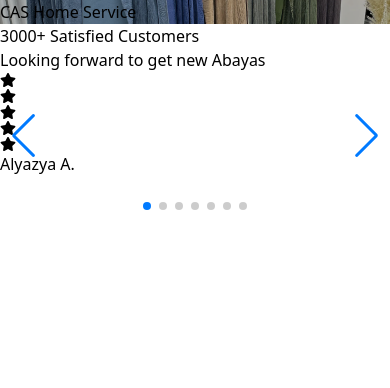
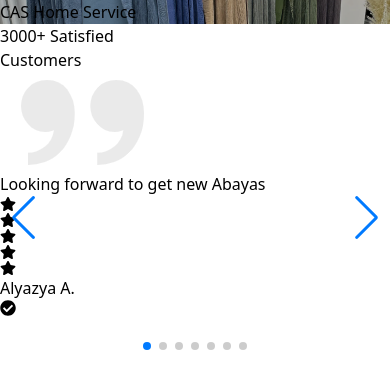
Before and after one commit to sohanwebdevctg/client-project-Ecommerce-crystal-abaya-studio-, a React (Vite) app: page / in a window 390 px wide. Shown: the top 388 px of the page. Built offline with nearby package versions, Linux system fonts and the light colour scheme.

Commit message:
responsive the reviews section

```diff
--- a/src/components/Home/CustomersReviews/CustomersReviews.jsx
+++ b/src/components/Home/CustomersReviews/CustomersReviews.jsx
@@ -1,5 +1,6 @@
 import { Swiper, SwiperSlide } from 'swiper/react';
-import { FaStar } from "react-icons/fa";
+import { FaStar, FaCheckCircle } from "react-icons/fa";
+import comma from '../../../../public/reviews/comma.png'
 
 // Import Swiper styles
 import 'swiper/css';
@@ -23,15 +24,15 @@ const CustomersReviews = () => {
 
 
   return (
-    <div className="my-10">
+    <div className="my-12">
       {/* customersReviews container section start */}
       <div className="container mx-auto">
         {/* content section start */}
         {/* title section start */}
-        <h3 className="text-center lg:text-4xl text-[#252525]">3000+ Satisfied Customers</h3>
+        <h3 className="text-center text-3xl sm:text-4xl md:text-4xl lg:text-4xl text-[#252525]">3000+ Satisfied <br className='block sm:hidden'></br>Customers</h3>
         {/* title section end */}
         {/* user details section start */}
-        <div>
+        <div className='px-1 sm:px-2 lg:px-20'>
           <Swiper
           slidesPerView={1}
           spaceBetween={30}
@@ -45,16 +46,17 @@ const CustomersReviews = () => {
         >
           {
             usersData.map((data) => <SwiperSlide key={data.id}>
-              <div className='text-center mx-auto py-10'>
-                <p>{data.descriptions}</p>
+              <div className='text-center mx-auto py-6 px-6 sm:px-7 sm:py-6 lg:py-10 lg:px-14'>
+                <img  className='text-center mx-auto w-[30%] sm:w-[20%] md:w-[22%] lg:w-[13%]' src={comma}></img>
+                <p className='text-xl sm:text-2xl md:text-3xl lg:text-4xl my-5 sm:my-7 md:my-9 lg:my-10'>{data.descriptions}</p>
                 <ul className='flex justify-center items-center my-4'>
-                  <li><FaStar className='mx-auto text-center lg:text-2xl'></FaStar></li>
-                  <li><FaStar className='mx-auto text-center lg:text-2xl'></FaStar></li>
-                  <li><FaStar className='mx-auto text-center lg:text-2xl'></FaStar></li>
-                  <li><FaStar className='mx-auto text-center lg:text-2xl'></FaStar></li>
-                  <li><FaStar className='mx-auto text-center lg:text-2xl'></FaStar></li>
+                  <li><FaStar className='mx-auto text-center text-xl sm:text-2xl md:text-3xl lg:text-3xl'></FaStar></li>
+                  <li><FaStar className='mx-auto text-center text-xl sm:text-2xl md:text-3xl lg:text-3xl'></FaStar></li>
+                  <li><FaStar className='mx-auto text-center text-xl sm:text-2xl md:text-3xl lg:text-3xl'></FaStar></li>
+                  <li><FaStar className='mx-auto text-center text-xl sm:text-2xl md:text-3xl lg:text-3xl'></FaStar></li>
+                  <li><FaStar className='mx-auto text-center text-xl sm:text-2xl md:text-3xl lg:text-3xl'></FaStar></li>
                 </ul>
-                <h4>{data.name}</h4>
+                <h4 className='flex justify-center items-center gap-2 text-lg sm:text-xl md:text-2xl lg:text-xl'>{data.name}<FaCheckCircle></FaCheckCircle></h4>
               </div>
             </SwiperSlide>
             )
```
Also changed, not shown: public/reviews/comma.png (added).
